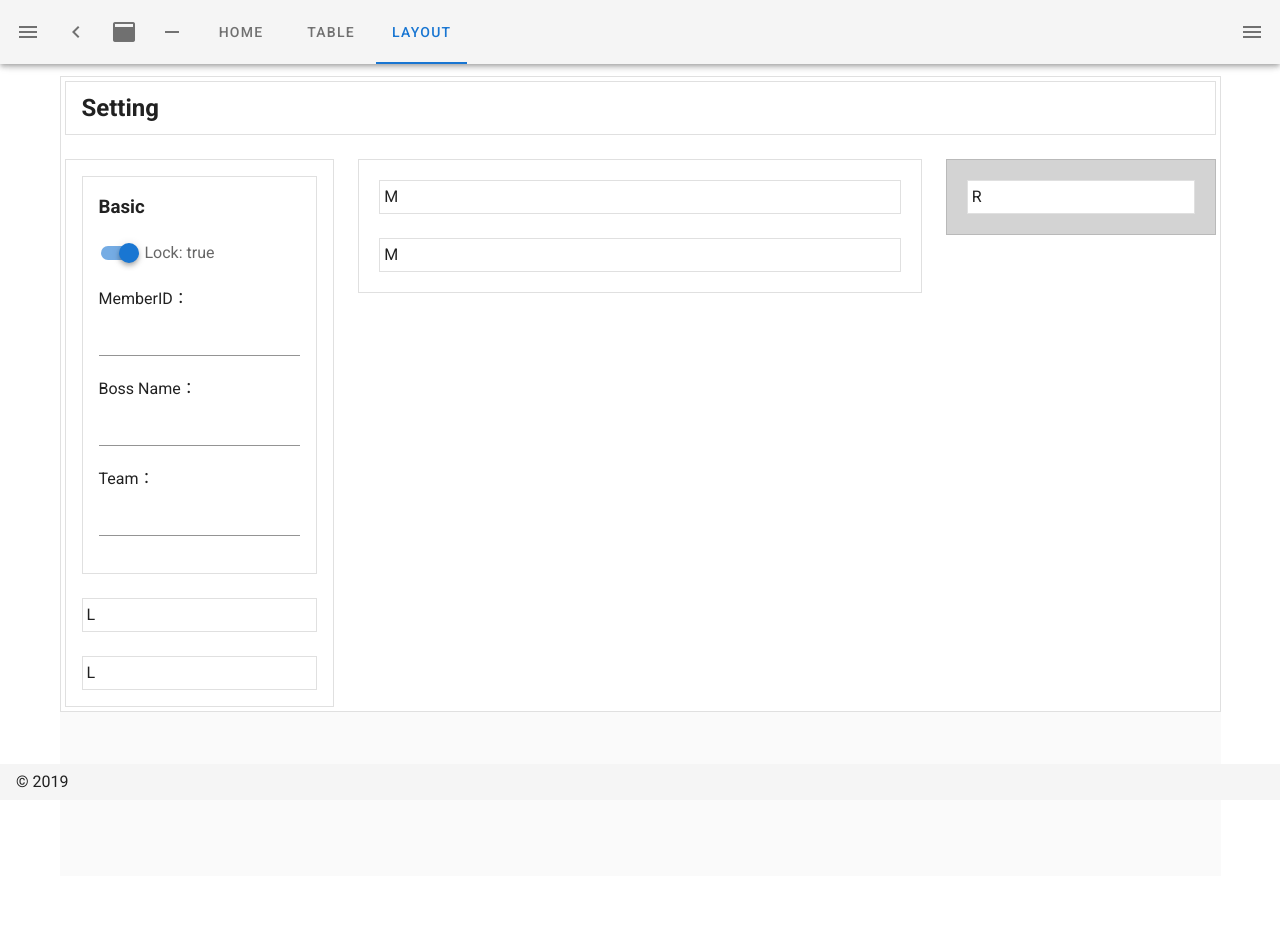
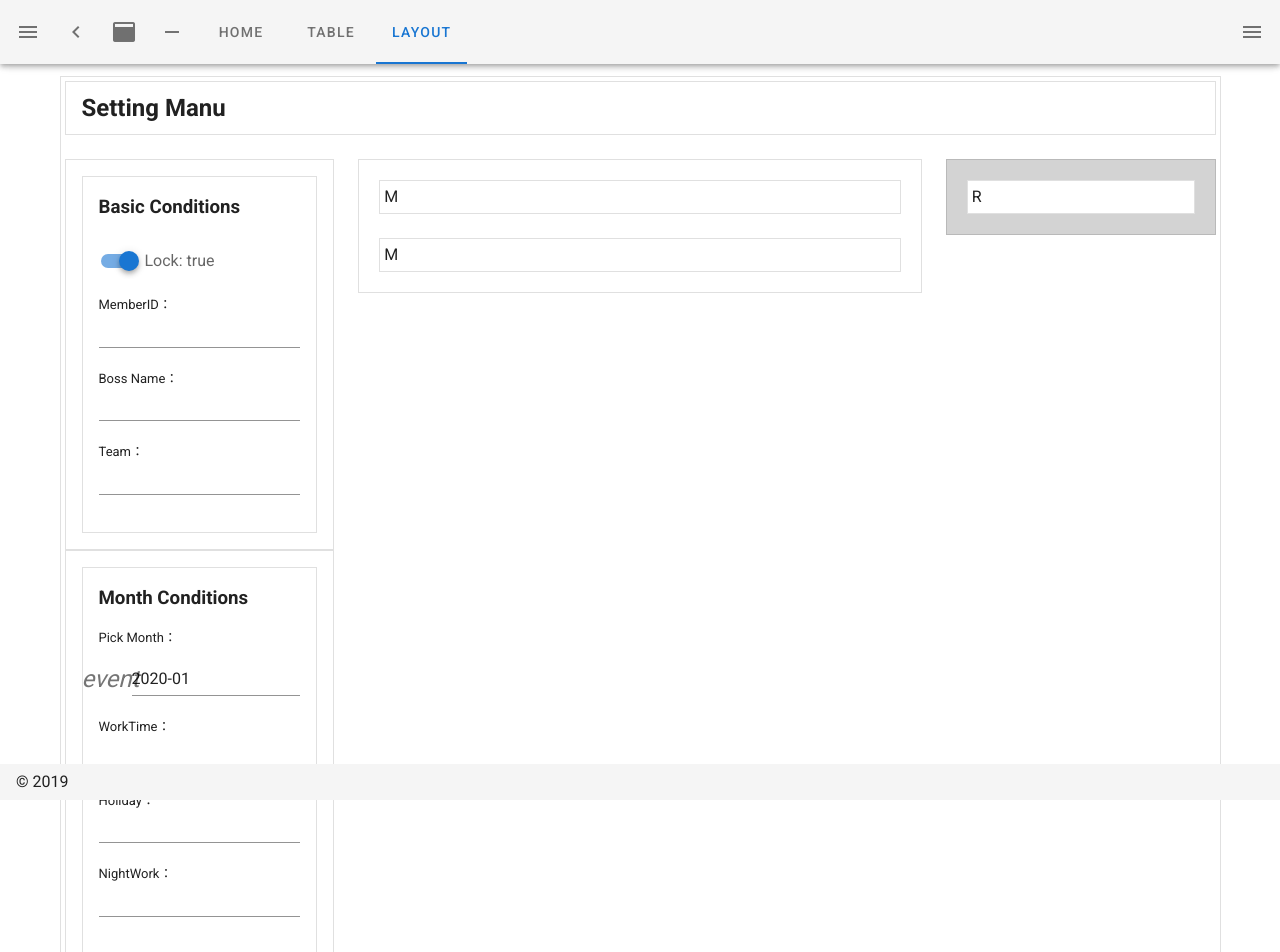
Before and after one commit to BoxPistols/nuxt-vuetify-20120, a Nuxt app: page /layout in a window 1280 px wide. Shown: the top 952 px of the page. Before the commit the page ends 924 px from the top, so only its background shows below. Built offline with nearby package versions, Linux system fonts and the light colour scheme.

Commit message:
add Date Picker

```diff
--- a/pages/layout.vue
+++ b/pages/layout.vue
@@ -1,6 +1,6 @@
 <template>
 <v-app class="grey lighten-5">
-  <v-row>
+  <v-row class="d-flex flex-nowrap" width="1200">
     <!-- Outer -->
     <v-col cols="12">
       <v-card class="pa-1" outlined tile>
@@ -8,22 +8,22 @@
         <v-row no-gutters>
           <v-col cols="12">
             <v-card class="pa-2 pl-4" outlined tile>
-              <h2>Setting</h2>
+              <h2>Setting Manu</h2>
             </v-card>
           </v-col>
         </v-row>
 
         <v-row>
+
+          <!-- Layout-Left  -->
           <v-col cols="3">
+            <!-- Basic Conditions -->
             <v-card class="pa-1" outlined tile>
               <v-col cols="12">
                 <v-card class="pa-1" outlined tile>
                   <v-col cols="12">
-
-                    <h3 class="pb-4">Basic</h3>
-
+                    <h3 class="pb-2">Basic Conditions</h3>
                     <v-switch v-model="switch1" :label="`Lock: ${switch1.toString()}`"></v-switch>
-
                     <div class="d-flex flex-column">
                       <div class="form_title">MemberID：</div>
                       <div class="form_field">
@@ -43,22 +43,60 @@
                       </div>
                     </div>
                   </v-col>
-
                 </v-card>
               </v-col>
+            </v-card>
+            <!-- /Basic Conditions -->
+            <!-- Month Conditions -->
+            <v-card class="pa-1" outlined tile>
               <v-col cols="12">
                 <v-card class="pa-1" outlined tile>
-                  L
+                  <v-col cols="12">
+                    <h3 class="pb-4">Month Conditions </h3>
+                    <!-- Date Picker -->
+                    <div class="d-flex flex-column">
+                      <div class="form_title">Pick Month：</div>
+                      <div class="form_field">
+                        <v-menu ref="menu" v-model="menu" :close-on-content-click="false" :return-value.sync="date" transition="scale-transition" offset-y max-width="290px" min-width="290px">
+                          <template v-slot:activator="{ on }">
+                            <v-text-field v-model="date" label="" prepend-icon="event" readonly v-on="on"></v-text-field>
+                          </template>
+                          <v-date-picker v-model="date" type="month" :landscape="landscape" :reactive="reactive" locale="jp-ja" :day-format="date => new Date(date).getDate()" no-title scrollable>
+                            <v-spacer></v-spacer>
+                            <v-btn text color="primary" @click="menu = false">Cancel</v-btn>
+                            <v-btn text color="primary" @click="$refs.menu.save(date)">OK</v-btn>
+                          </v-date-picker>
+                        </v-menu>
+                      </div>
+                    </div>
+                    <!-- / Date Picker -->
+
+                    <div class="d-flex flex-column">
+                      <div class="form_title">WorkTime：</div>
+                      <div class="form_field">
+                        <v-text-field label="" single-line></v-text-field>
+                      </div>
+                    </div>
+                    <div class="d-flex flex-column">
+                      <div class="form_title">Holiday：</div>
+                      <div class="form_field">
+                        <v-text-field label="" single-line></v-text-field>
+                      </div>
+                    </div>
+
+                    <div class="d-flex flex-column">
+                      <div class="form_title">NightWork：</div>
+                      <div class="form_field">
+                        <v-text-field label="" single-line></v-text-field>
+                      </div>
+                    </div>
+                  </v-col>
                 </v-card>
               </v-col>
-              <v-col cols="12">
-                <v-card class="pa-1" outlined tile>
-                  L
-                </v-card>
-              </v-col>
-
             </v-card>
+            <!-- /Month Conditions -->
           </v-col>
+          <!-- /Layout-Left  -->
 
           <v-col cols="6">
             <v-card class="pa-2" outlined tile>
@@ -99,15 +137,20 @@
 export default {
   data: () => ({
     switch1: true,
+    date: new Date().toISOString().substr(0, 7),
+    menu: false,
+    modal: false,
   }),
 }
 </script>
 
 <style lang="sass" scoped>
 .form_title
-  white-space: nowrap
-  text-align: left
-  // width: 50%
-.v-input
+  font-size: 13px
+.v-input.theme--light.v-text-field.v-text-field--single-line.v-text-field--is-booted
   margin: 0
+  padding: 0
+// .v-input__control
+  // height: 32px
+
 </style>
```
